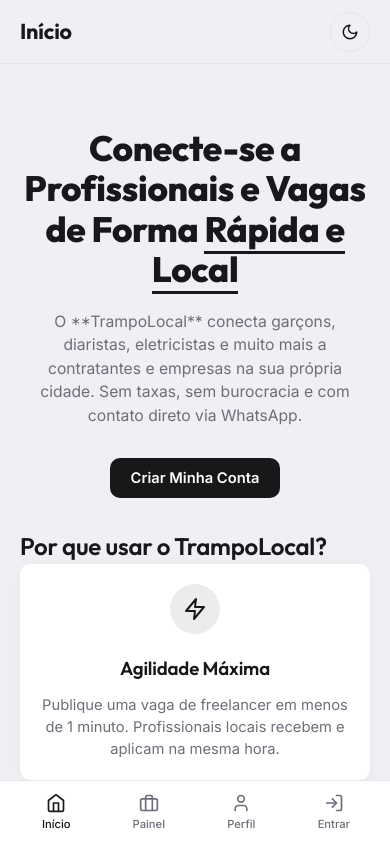
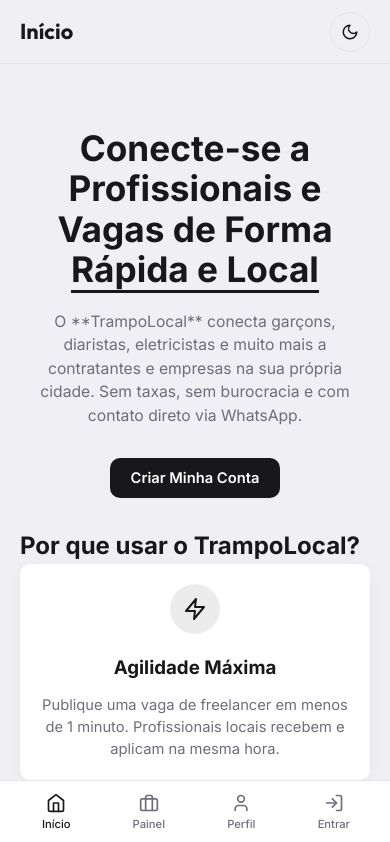
Before and after one commit to Gsontag98/Trampo-Local, a React (Vite) app: page / in a window 390 px wide. Shown: the top 842 px of the page. Built offline with nearby package versions, Linux system fonts and the light colour scheme; no server answers.

Commit message:
design: convert app layout wrapper to block on mobile and configure strict card sizing constraints

```diff
--- a/src/index.css
+++ b/src/index.css
@@ -75,6 +75,12 @@
   padding: 0;
 }
 
+html, body {
+  width: 100%;
+  max-width: 100%;
+  overflow-x: hidden;
+}
+
 body {
   font-family: var(--font-primary);
   background-color: var(--bg-app);
@@ -86,10 +92,9 @@ body {
   -webkit-font-smoothing: antialiased;
 }
 
-h1, h2, h3, h4, h5, h6 {
-  font-family: var(--font-display);
-  font-weight: 600;
-  letter-spacing: -0.01em;
+p, h1, h2, h3, h4, h5, h6, span, div {
+  overflow-wrap: break-word;
+  word-wrap: break-word;
 }
 
 /* Custom Scrollbar */
@@ -254,11 +259,28 @@ h1, h2, h3, h4, h5, h6 {
 
 /* Responsive configurations for Sidebar & Header */
 @media (max-width: 900px) {
+  .app-container {
+    display: block;
+    width: 100%;
+    max-width: 100%;
+    overflow-x: hidden;
+  }
   .sidebar {
     display: none; /* Hide sidebar on tablet/mobile */
   }
   .main-content {
     margin-left: 0;
+    display: block;
+    width: 100%;
+    max-width: 100%;
+    min-width: 0;
+  }
+  .page-body {
+    padding: 24px 20px 100px 20px;
+    width: 100%;
+    max-width: 100%;
+    min-width: 0;
+    box-sizing: border-box;
   }
   .top-header {
     padding: 0 20px;
@@ -317,6 +339,9 @@ h1, h2, h3, h4, h5, h6 {
   padding: 24px;
   box-shadow: var(--shadow-sm);
   transition: transform var(--transition-normal), box-shadow var(--transition-normal), background-color var(--transition-normal);
+  width: 100%;
+  max-width: 100%;
+  box-sizing: border-box;
 }
 .glass-card:hover {
   box-shadow: var(--shadow-lg);
@@ -826,11 +851,13 @@ h1, h2, h3, h4, h5, h6 {
     margin-right: 0;
     padding-left: 0;
     padding-right: 0;
+    -ms-overflow-style: none;  /* IE and Edge */
+    scrollbar-width: none;  /* Firefox */
   }
   .pill-filter-bar::-webkit-scrollbar {
-    display: none;
-    width: 0;
-    height: 0;
+    display: none !important;
+    width: 0 !important;
+    height: 0 !important;
   }
   .pill-button {
     flex-shrink: 0;
```
